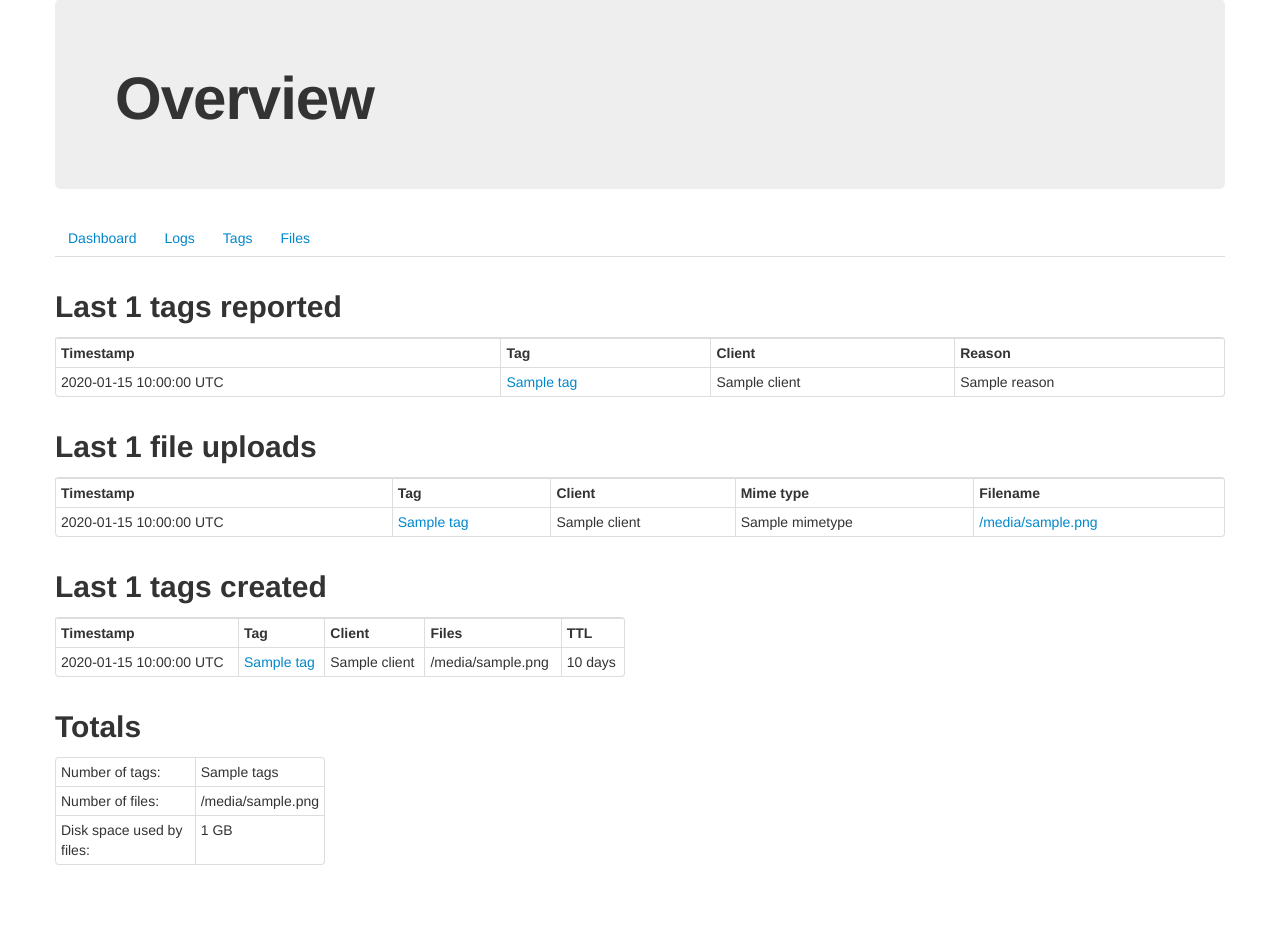
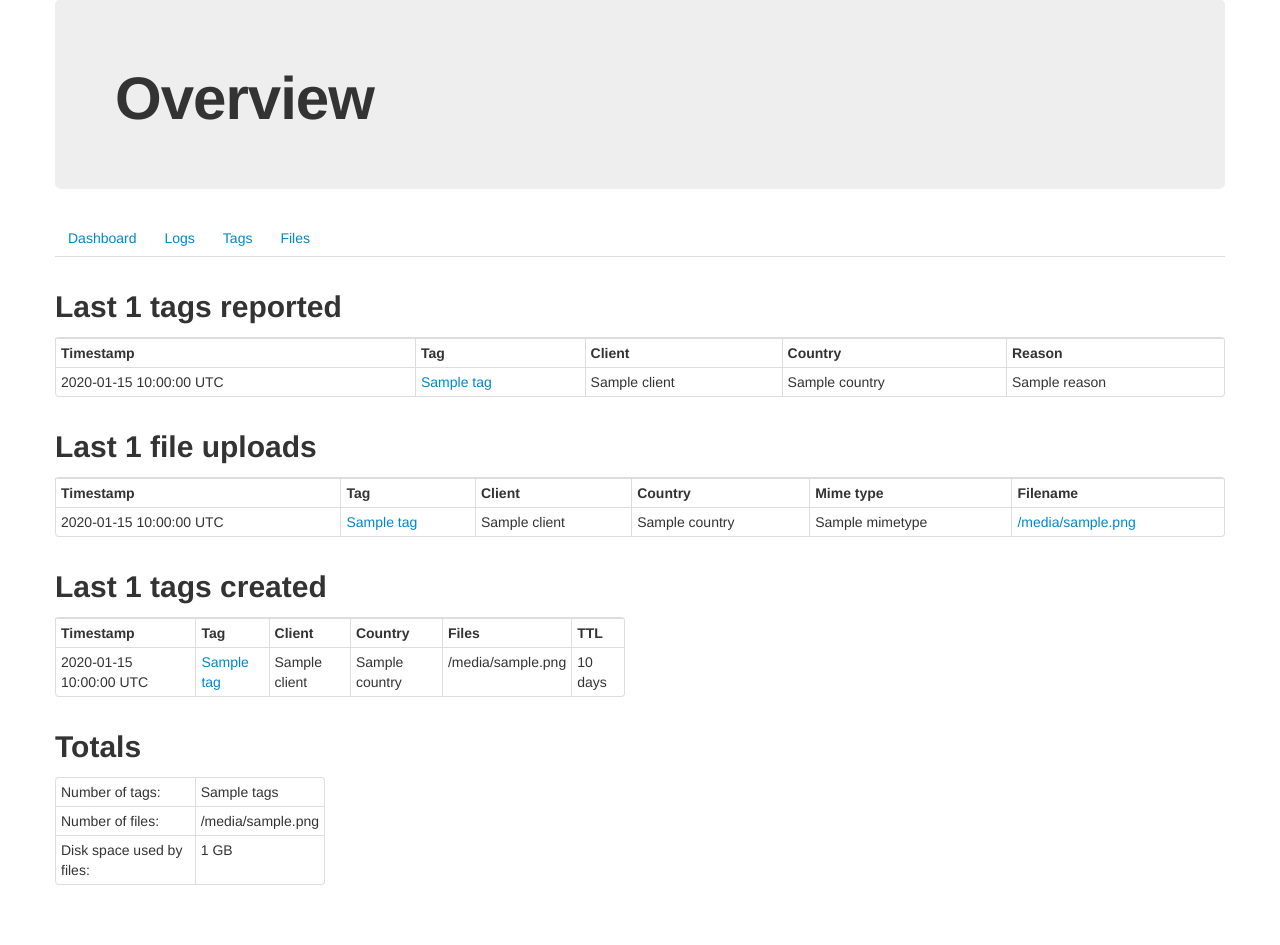
Before and after one commit to espebra/filebin, a Python web app: template app/templates/overview_dashboard.html in a window 1280 px wide. Shown: the part 71-1016 px from the top of the page. Before the commit the page ends 936 px from the top, so only its background shows below. Run offline with Jinja, Linux system fonts and the light colour scheme; the template is opened without the code that fills it: most values are stand-ins (such as "Sample title", 1, 10 or a date in 2020); some libraries are stand-ins or nearby versions.

Commit message:
Show country in overview

```diff
--- a/app/templates/overview_dashboard.html
+++ b/app/templates/overview_dashboard.html
@@ -14,6 +14,7 @@
           <th>Timestamp</th>
           <th>Tag</th>
           <th>Client</th>
+          <th>Country</th>
           <th>Reason</th>
         </thead>
       </tr>
@@ -22,6 +23,11 @@
           <td>{{ f.time }} UTC</td>
           <td><a href="/{{ f.tag }}">{{ f.tag }}</a></td>
           <td>{{ f.client }}</td>
+          <td>
+            {% if f.country %}
+              {{ f.country }}
+            {% endif %}
+          </td>
           <td>{{ f.reason }}</td>
         </tr>
       {% endfor %}
@@ -39,6 +45,7 @@
         <th>Timestamp</th>
         <th>Tag</th>
         <th>Client</th>
+        <th>Country</th>
         <th>Mime type</th>
         <th>Filename</th>
       </thead>
@@ -48,6 +55,11 @@
         <td>{{ f.time }} UTC</td>
         <td><a href="/{{ f.tag }}">{{ f.tag }}</a></td>
         <td>{{ f.client }}</td>
+        <td>
+          {% if f.country %}
+            {{ f.country }}
+          {% endif %}
+        </td>
         <td>{{ f.mimetype }}</td>
         <td><a href="/{{ f.tag }}/file/{{ f.filename }}">{{ f.filename }}</a></td>
       </tr>
@@ -65,6 +77,7 @@
         <th>Timestamp</th>
         <th>Tag</th>
         <th>Client</th>
+        <th>Country</th>
         <th>Files</th>
         <th>TTL</th>
       </thead>
@@ -77,6 +90,11 @@
           {% if f.client %}
             {{ f.client }}
           {% endif %}
+        </td>
+        <td>
+          {% if f.country %}
+            {{ f.country }}
+          {% endif %}
         </td>
         <td>{{ f.files }}</td>
         <td>{% if f.days_left %}
```
Also changed, not shown: app/filebin.py (+15 -0 lines).
